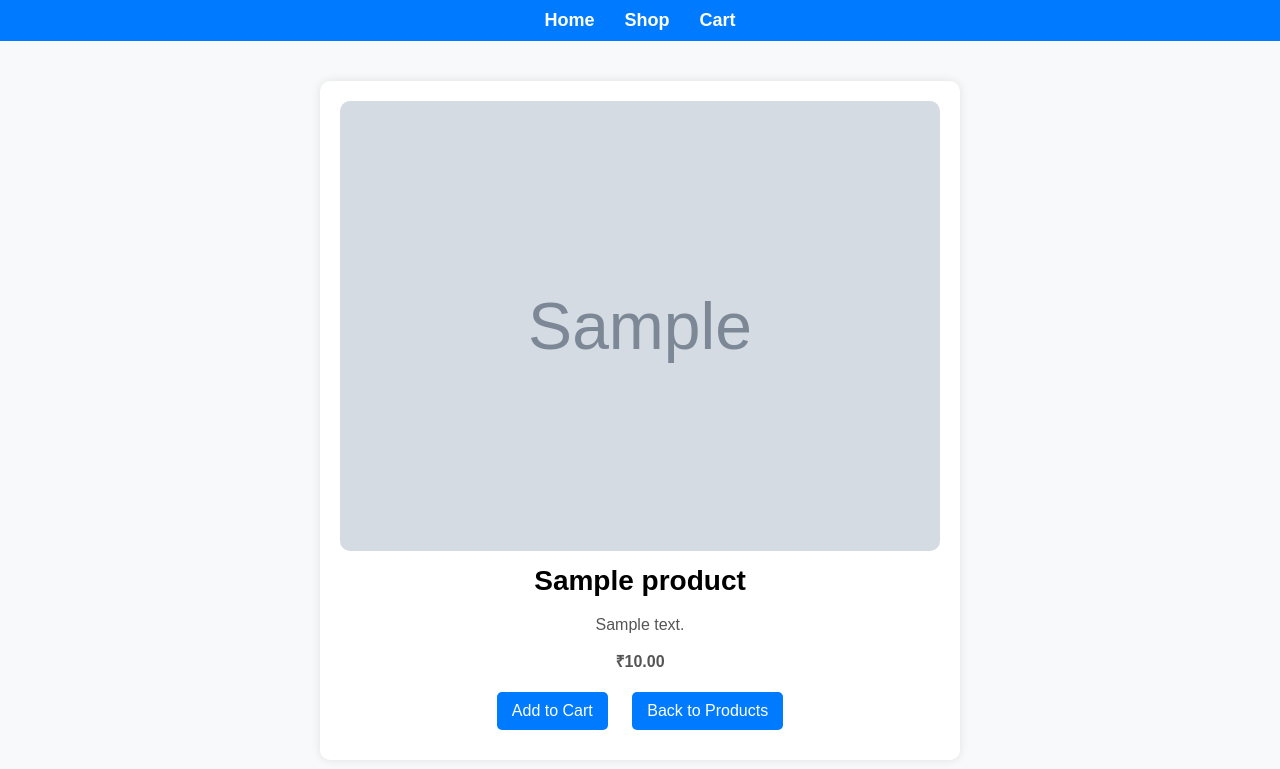
After one commit to Tusharjungli/auto_store, a Django app: page /products/1/ in a window 1280 px wide. The commit adds this page. Shown: the top 769 px of the page. Run offline with Django 5.2, Linux system fonts and the light colour scheme; tables that the repository leaves empty hold one stand-in row (values such as "Sample post"); grey boxes marked "Sample" are stand-in pictures.

Commit message:
v1.3 - Fixed missing importr in product_detail view

```diff
--- /dev/null
+++ b/products/templates/products/product_detail.html
@@ -0,0 +1,29 @@
+{% load static %}
+<!DOCTYPE html>
+<html lang="en">
+<head>
+    <meta charset="UTF-8">
+    <meta name="viewport" content="width=device-width, initial-scale=1.0">
+    <title>{{ product.name }}</title>
+    <link rel="stylesheet" href="{% static 'css/product.css' %}">
+</head>
+<body>
+
+    <!-- ✅ Navigation Bar -->
+    <nav class="navbar">
+        <a href="{% url 'home' %}">Home</a>
+        <a href="{% url 'product_list' %}">Shop</a>
+        <a href="{% url 'cart_view' %}">Cart</a>
+    </nav>
+
+    <div class="product-detail">
+        <img src="{{ product.image.url }}" alt="{{ product.name }}">
+        <h1>{{ product.name }}</h1>
+        <p>{{ product.description }}</p>
+        <p class="price"><strong>₹{{ product.price }}</strong></p>
+        <a href="{% url 'add_to_cart' product.id %}" class="cart-btn">Add to Cart</a>
+        <a href="{% url 'product_list' %}" class="back-btn">Back to Products</a>
+    </div>
+
+</body>
+</html>
--- a/products/templates/products/product_list.html
+++ b/products/templates/products/product_list.html
@@ -44,8 +44,10 @@
     <div class="products">
         {% for product in products %}
             <div class="product-card">
-                <img src="{{ product.image.url }}" alt="{{ product.name }}">
-                <h3>{{ product.name }}</h3>
+                <a href="{% url 'product_detail' product.id %}">
+                    <img src="{{ product.image.url }}" alt="{{ product.name }}">
+                    <h3>{{ product.name }}</h3>
+                </a>
                 <p>{{ product.description|truncatewords:10 }}</p>
                 <p><strong>₹{{ product.price }}</strong></p>
                 <a href="{% url 'add_to_cart' product.id %}" class="cart-btn">Add to Cart</a>
--- a/products/urls.py
+++ b/products/urls.py
@@ -1,6 +1,7 @@
 from django.urls import path
-from .views import product_list
+from .views import product_list, product_detail  # ✅ Import product_detail
 
 urlpatterns = [
     path("", product_list, name="product_list"),
+    path("<int:product_id>/", product_detail, name="product_detail"),  # ✅ Route for product details
 ]
--- a/products/views.py
+++ b/products/views.py
@@ -1,4 +1,4 @@
-from django.shortcuts import render
+from django.shortcuts import render, get_object_or_404
 from .models import Product
 
 def product_list(request):
@@ -24,3 +24,7 @@ def product_list(request):
         'selected_category': category,
         'selected_sort': sort_by,
     })
+
+def product_detail(request, product_id):
+    product = get_object_or_404(Product, id=product_id)
+    return render(request, "products/product_detail.html", {"product": product})
--- a/static/css/product.css
+++ b/static/css/product.css
@@ -101,3 +101,53 @@ button:hover {
 .cart-btn:hover {
   background: #0056b3;
 }
+
+/* ✅ Product Detail Page */
+.product-detail {
+  max-width: 600px;
+  margin: 40px auto;
+  text-align: center;
+  background: white;
+  padding: 20px;
+  border-radius: 10px;
+  box-shadow: 0px 0px 10px rgba(0, 0, 0, 0.1);
+}
+
+.product-detail img {
+  width: 100%;
+  height: auto;
+  border-radius: 10px;
+}
+
+.product-detail h1 {
+  font-size: 28px;
+  margin-top: 10px;
+}
+
+.product-detail p {
+  font-size: 16px;
+  color: #555;
+}
+
+.price {
+  font-size: 22px;
+  color: #28a745;
+  font-weight: bold;
+  margin: 10px 0;
+}
+
+.cart-btn, .back-btn {
+  display: inline-block;
+  background: #007BFF;
+  color: white;
+  padding: 10px 15px;
+  text-decoration: none;
+  border-radius: 5px;
+  transition: 0.3s;
+  font-size: 16px;
+  margin: 10px;
+}
+
+.cart-btn:hover, .back-btn:hover {
+  background: #0056b3;
+}
```
